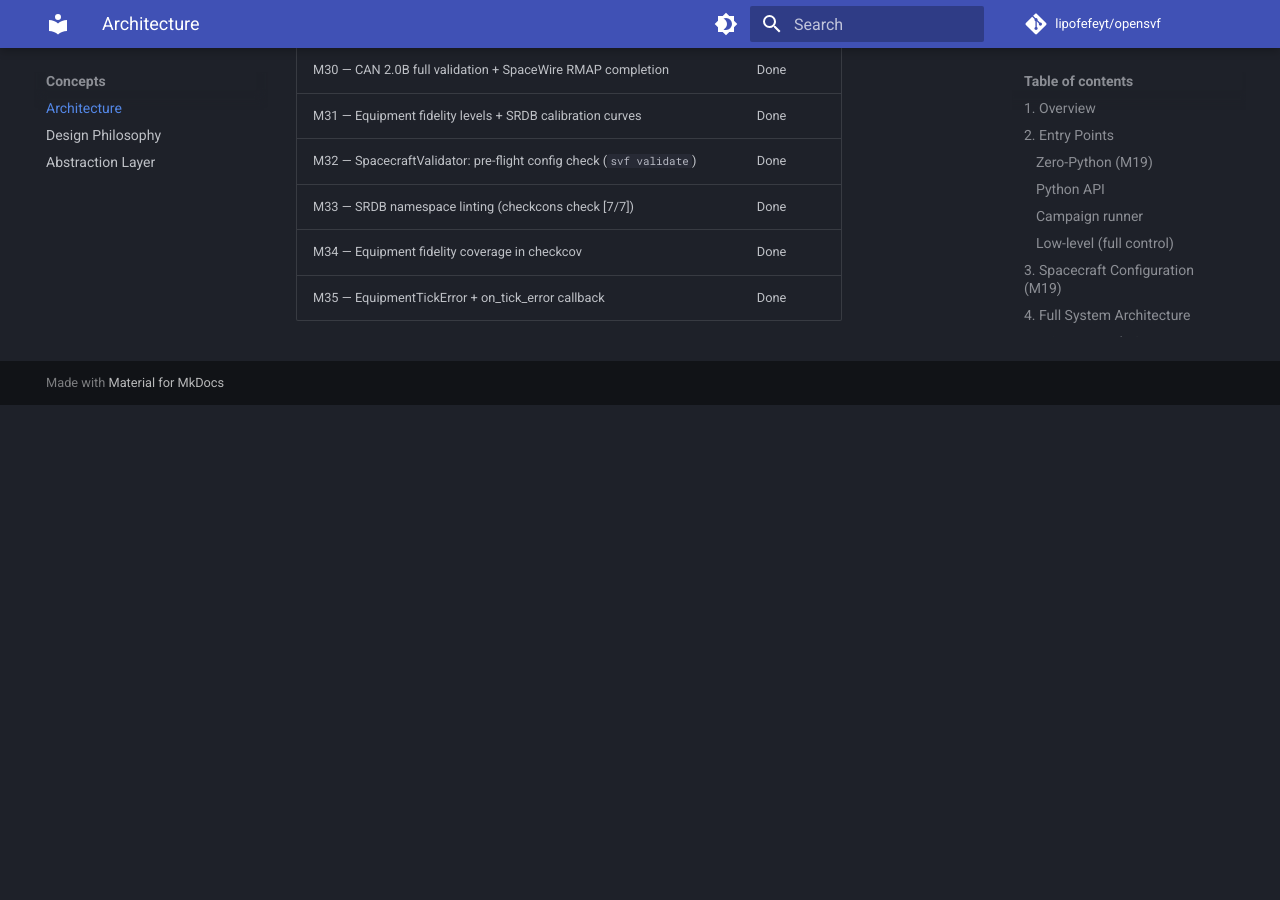
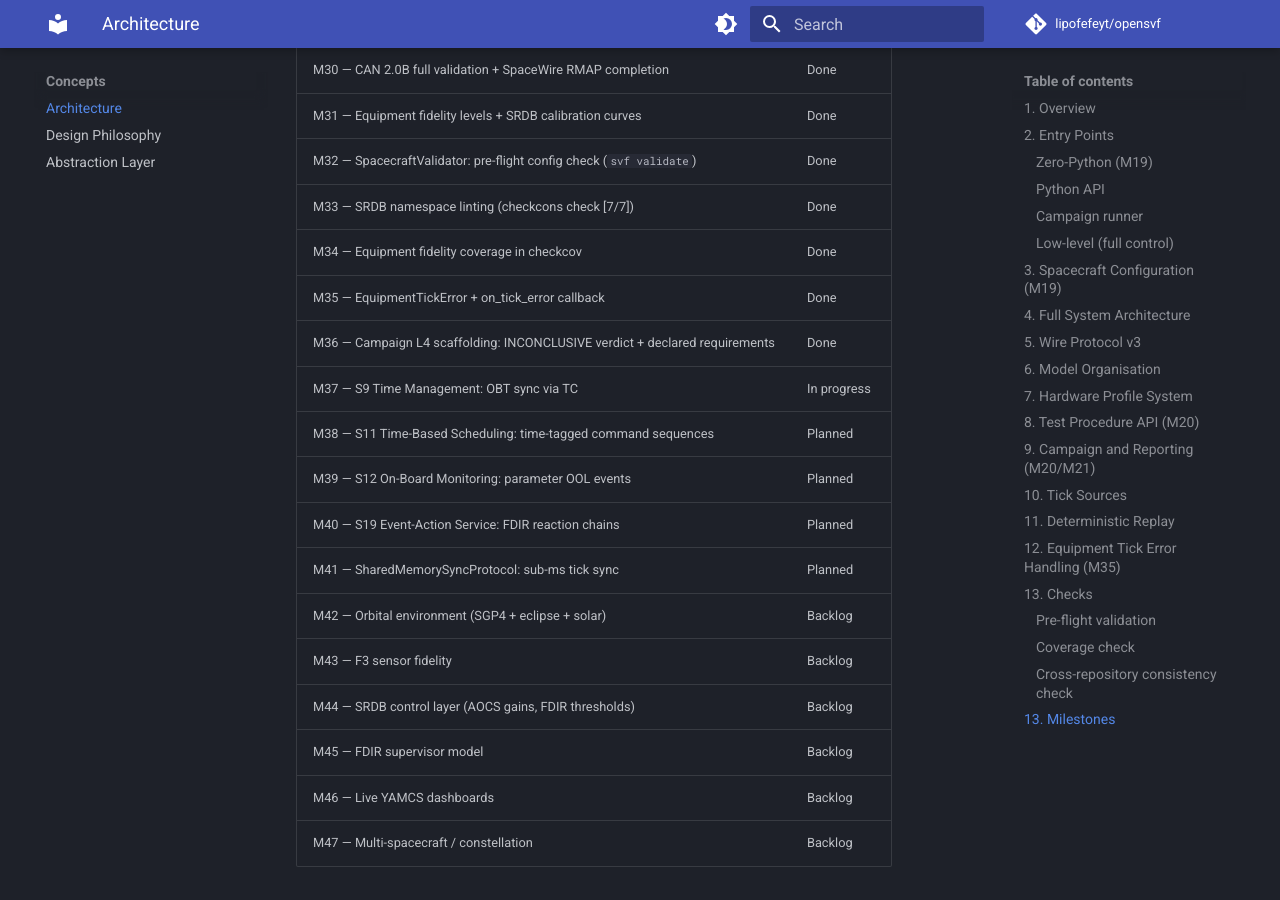
Before and after one commit to lipofefeyt/opensvf, an MkDocs documentation site: the page built from docs/architecture.md, in a window 1280 px wide and 900 px high, scrolled down 9447 px. Built offline with MkDocs 1.6.1 and Material for MkDocs 9.7.7, drawn with Linux system fonts in a browser that asks for light colours; comment, search, counter and statistics services are not loaded; before the commit the page ends 9852 px from its top, so only the background shows below that; some of the changed text lies outside the part shown.

Commit message:
chore: remove CLAUDE.md from tracking, update roadmap and docs
- git rm --cached CLAUDE.md; add to .gitignore (local-only guidance file)
- README.md: fix opensvf version (0.6→0.7.1), TM port (UDP→TCP 10015),
  roadmap extended with M36–M47 (done/in-progress/planned/backlog)
- docs/architecture.md: v2.3, milestone table extended to M47
- .devcontainer/post-create.sh: install pandoc + XeLaTeX + Eisvogel
  for datapack PDF generation

```diff
--- a/docs/architecture.md
+++ b/docs/architecture.md
@@ -417,3 +417,15 @@ repos cannot coexist on the same filesystem.
 | M33 — SRDB namespace linting (checkcons check [7/7]) | Done |
 | M34 — Equipment fidelity coverage in checkcov | Done |
 | M35 — EquipmentTickError + on_tick_error callback | Done |
+| M36 — Campaign L4 scaffolding: INCONCLUSIVE verdict + declared requirements | Done |
+| M37 — S9 Time Management: OBT sync via TC | In progress |
+| M38 — S11 Time-Based Scheduling: time-tagged command sequences | Planned |
+| M39 — S12 On-Board Monitoring: parameter OOL events | Planned |
+| M40 — S19 Event-Action Service: FDIR reaction chains | Planned |
+| M41 — SharedMemorySyncProtocol: sub-ms tick sync | Planned |
+| M42 — Orbital environment (SGP4 + eclipse + solar) | Backlog |
+| M43 — F3 sensor fidelity | Backlog |
+| M44 — SRDB control layer (AOCS gains, FDIR thresholds) | Backlog |
+| M45 — FDIR supervisor model | Backlog |
+| M46 — Live YAMCS dashboards | Backlog |
+| M47 — Multi-spacecraft / constellation | Backlog |
```
Also changed, not shown: other parts of docs/architecture.md (+2 -2 lines), CLAUDE.md (deleted, +0 -103 lines), README.md (+15 -5 lines), 2 other files.
